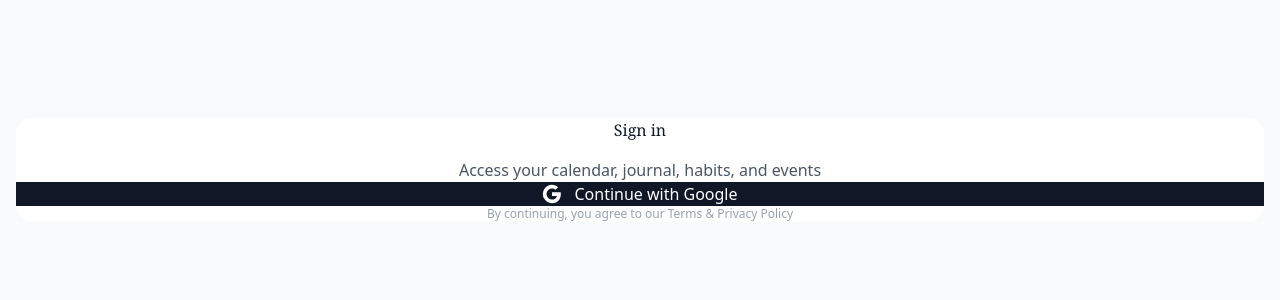
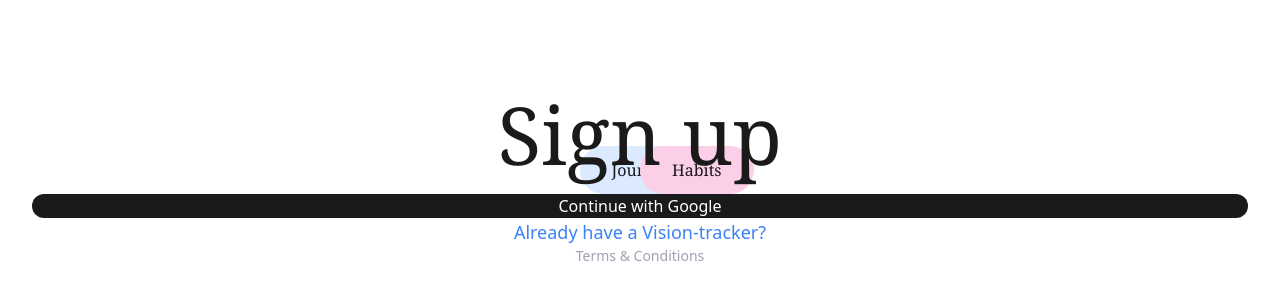
Before and after one commit to Vharsh17/webpage-calender-2026, a React (Vite) app: page / in a window 1280 px wide. Shown: the part 230-530 px from the top of the page. Built offline with nearby package versions, Linux system fonts and the light colour scheme.

Commit message:
Auto-sync after agent response

```diff
--- a/src/Auth.tsx
+++ b/src/Auth.tsx
@@ -11,53 +11,57 @@ export default function Auth() {
   };
 
   return (
-    <div className="min-h-screen bg-gray-50 flex items-center justify-center p-4 relative overflow-hidden">
-      <div className="absolute top-32 left-24 bg-yellow-100 text-yellow-800 px-6 py-2 rounded-full text-lg font-serif transform -rotate-6">
+    <div className="min-h-screen bg-[#f5f5f5] flex items-center justify-center relative overflow-hidden">
+      <div
+        className="absolute top-[180px] left-[120px] px-8 py-3 rounded-full text-2xl font-serif transform -rotate-6"
+        style={{ backgroundColor: '#FEF9C3', color: '#1a1a1a' }}
+      >
         Events
       </div>
-      <div className="absolute top-48 right-32 bg-blue-100 text-blue-800 px-6 py-2 rounded-full text-lg font-serif transform rotate-3">
+
+      <div
+        className="absolute top-[220px] right-[140px] px-8 py-3 rounded-full text-2xl font-serif transform rotate-3"
+        style={{ backgroundColor: '#DBEAFE', color: '#1a1a1a' }}
+      >
         Journal
       </div>
-      <div className="absolute bottom-40 right-1/3 bg-pink-100 text-pink-800 px-6 py-2 rounded-full text-lg font-serif transform -rotate-6">
+
+      <div
+        className="absolute bottom-[200px] left-1/2 transform translate-x-16 -rotate-6 px-8 py-3 rounded-full text-2xl font-serif"
+        style={{ backgroundColor: '#FBCFE8', color: '#1a1a1a' }}
+      >
         Habits
       </div>
 
-      <div className="w-full max-w-md bg-white rounded-2xl shadow-xl p-10 relative z-10">
-        <div className="space-y-8">
-          <div className="text-center">
-            <h1 className="text-5xl font-serif text-gray-900 mb-4">Sign in</h1>
-            <p className="text-gray-600">
-              Access your calendar, journal, habits, and events
-            </p>
-          </div>
+      <div className="w-full max-w-md text-center z-10">
+        <h1
+          className="font-serif mb-16"
+          style={{ fontSize: '5rem', fontWeight: 400, color: '#1a1a1a' }}
+        >
+          Sign up
+        </h1>
 
+        <div className="space-y-10 px-8">
           <button
             onClick={handleGoogleSignIn}
-            className="flex items-center justify-center gap-3 w-full bg-gray-900 text-white py-4 px-4 rounded-xl font-medium hover:opacity-90 transition-opacity"
+            className="w-full py-5 px-8 rounded-2xl text-xl font-medium transition-opacity hover:opacity-90"
+            style={{ backgroundColor: '#1a1a1a', color: '#ffffff' }}
           >
-            <svg className="w-5 h-5" viewBox="0 0 24 24">
-              <path
-                fill="currentColor"
-                d="M22.56 12.25c0-.78-.07-1.53-.2-2.25H12v4.26h5.92c-.26 1.37-1.04 2.53-2.21 3.31v2.77h3.57c2.08-1.92 3.28-4.74 3.28-8.09z"
-              />
-              <path
-                fill="currentColor"
-                d="M12 23c2.97 0 5.46-.98 7.28-2.66l-3.57-2.77c-.98.66-2.23 1.06-3.71 1.06-2.86 0-5.29-1.93-6.16-4.53H2.18v2.84C3.99 20.53 7.7 23 12 23z"
-              />
-              <path
-                fill="currentColor"
-                d="M5.84 14.09c-.22-.66-.35-1.36-.35-2.09s.13-1.43.35-2.09V7.07H2.18C1.43 8.55 1 10.22 1 12s.43 3.45 1.18 4.93l2.85-2.22.81-.62z"
-              />
-              <path
-                fill="currentColor"
-                d="M12 5.38c1.62 0 3.06.56 4.21 1.64l3.15-3.15C17.45 2.09 14.97 1 12 1 7.7 1 3.99 3.47 2.18 7.07l3.66 2.84c.87-2.6 3.3-4.53 6.16-4.53z"
-              />
-            </svg>
             Continue with Google
           </button>
 
-          <p className="text-xs text-center text-gray-400">
-            By continuing, you agree to our Terms & Privacy Policy
+          <p
+            className="text-lg cursor-pointer hover:underline"
+            style={{ color: '#3B82F6' }}
+          >
+            Already have a Vision-tracker?
+          </p>
+
+          <p
+            className="text-sm"
+            style={{ color: '#9CA3AF' }}
+          >
+            Terms & Conditions
           </p>
         </div>
       </div>
```
